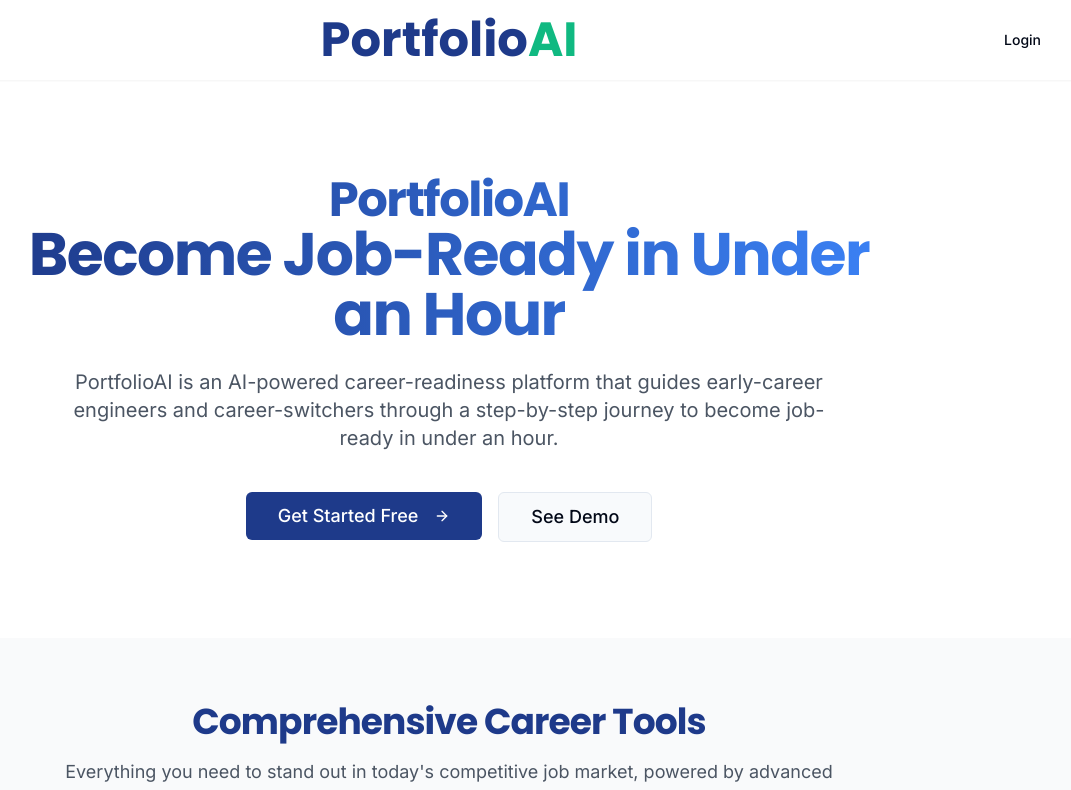
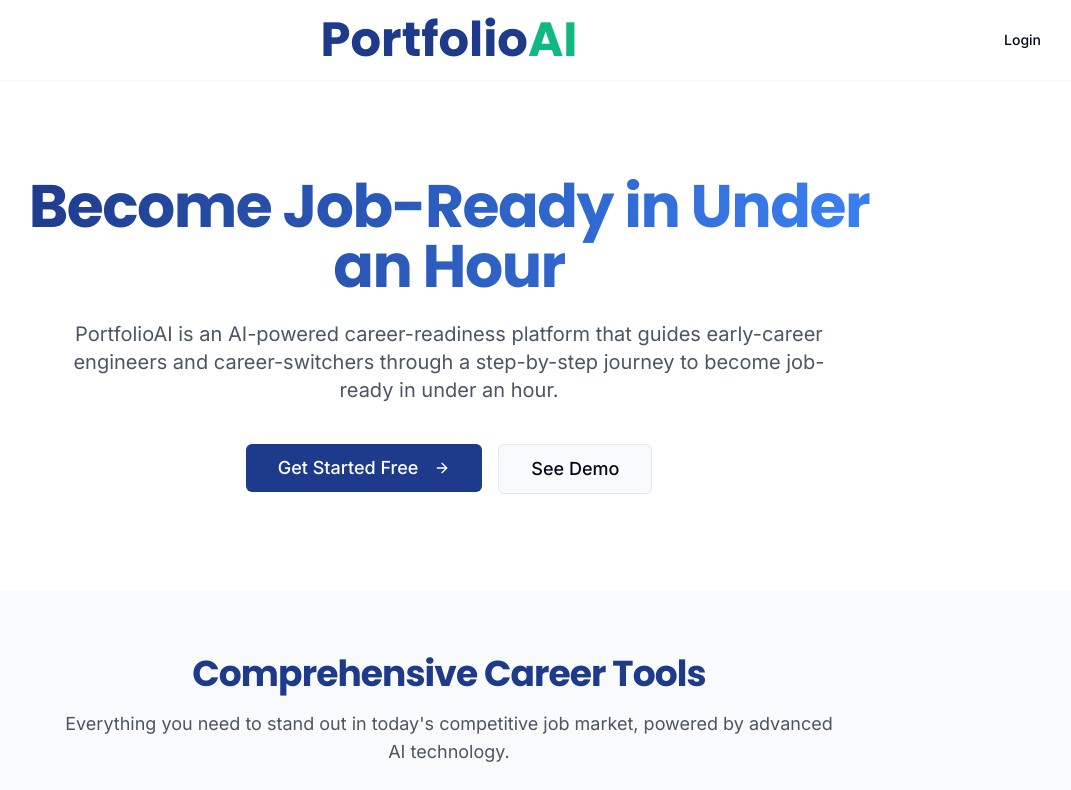
Before and after one commit to sanjayprataps/ready-resume-ai, a React (Vite) app: page / in a window 1280 px wide. Shown: the top 790 px of the page, without its empty margins (191-1262 px from the left). Built offline with nearby package versions, Linux system fonts and the light colour scheme.

Commit message:
Visual edit in Lovable
Edited UI in Lovable

```diff
--- a/src/components/landing/HeroSection.tsx
+++ b/src/components/landing/HeroSection.tsx
@@ -12,7 +12,7 @@ const HeroSection = () => {
       <div className="container-wide py-16 md:py-24">
         <div className="text-center max-w-4xl mx-auto">
           <h1 className="text-4xl sm:text-5xl md:text-6xl font-bold tracking-tight hero-text-gradient">
-            <span className="block text-5xl">{product_name}</span>
+
             <span className="block">{tagline}</span>
           </h1>
           <p className="mt-6 text-lg sm:text-xl text-gray-600 max-w-3xl mx-auto">
```
